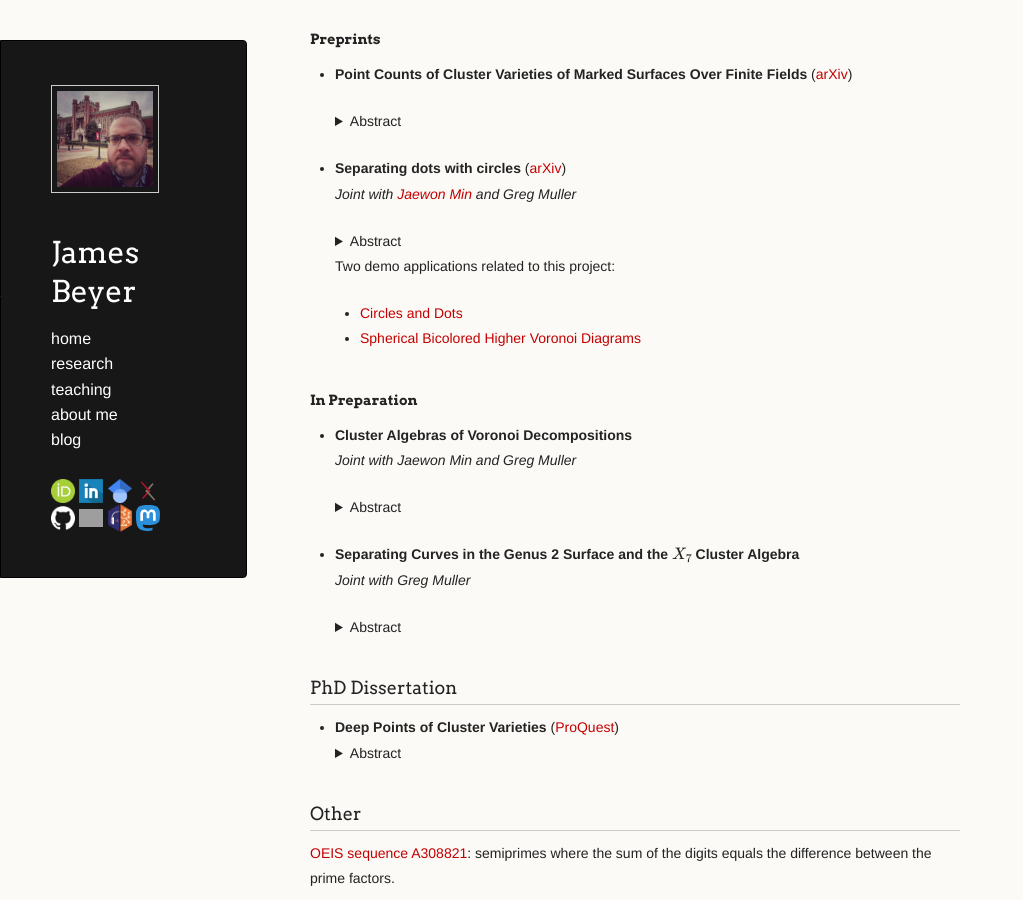
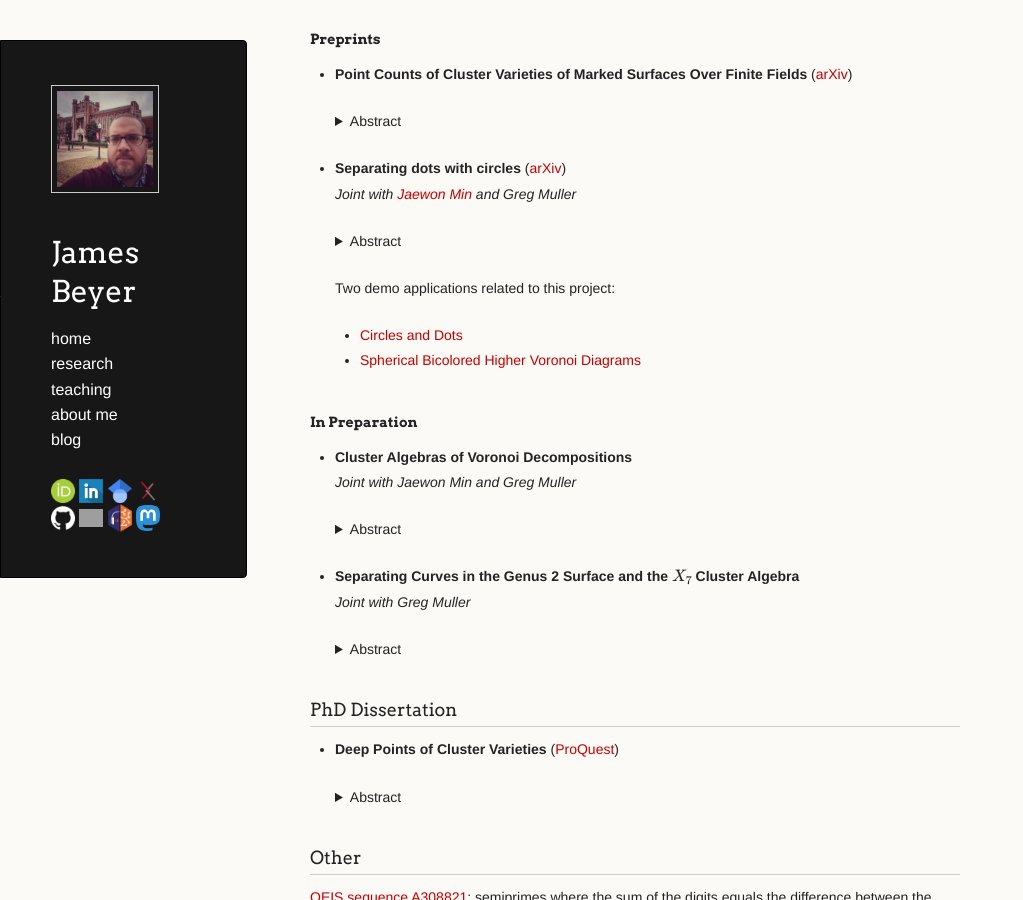
Before and after one commit to jebeyer/jebeyer.github.io, a Jekyll site: the page built from research.md, in a window 1280 px wide and 900 px high, scrolled down 517 px. Shown: the whole window, without its empty margins (0-1023 px from the left). Built offline with Jekyll 4.4.1, drawn with Linux system fonts in a browser that asks for light colours; a script that is not in the unit is left out; our own code applies the rules of GitHub Pages for plain Markdown files; grey boxes are pictures that could not be loaded.

Commit message:
Update research.md

```diff
--- a/research.md
+++ b/research.md
@@ -16,7 +16,7 @@
 
 * **Deep Points of Cluster Algebras** ([arXiv](https://arxiv.org/abs/2403.15589)) <br/>
    *Joint with [Greg Muller](https://math.ou.edu/~gmuller/)* <br/>
-   *Int. Math. Res. Not. IMRN*, Volume 2025, Issue 4, February 2025, [doi:10.1093/imrn/rnaf027](https://doi.org/10.1093/imrn/rnaf027) <br/>
+   *Int. Math. Res. Not. IMRN*, Volume 2025, Issue 4, February 2025, [doi:10.1093/imrn/rnaf027](https://doi.org/10.1093/imrn/rnaf027)
     <!-- details -->
     <!-- summary -->
     Abstract
@@ -27,7 +27,7 @@
 
 #### Preprints
 
-* **Point Counts of Cluster Varieties of Marked Surfaces Over Finite Fields** ([arXiv](https://arxiv.org/abs/2608.22208)) <br/>
+* **Point Counts of Cluster Varieties of Marked Surfaces Over Finite Fields** ([arXiv](https://arxiv.org/abs/2608.22208))
     <!-- details -->
     <!-- summary -->
     Abstract
@@ -37,7 +37,7 @@
     <!-- enddetails -->
 
 * **Separating dots with circles** ([arXiv](https://arxiv.org/abs/2505.22851)) <br/>
-   *Joint with [Jaewon Min](https://sites.google.com/view/jaewonmin/home) and Greg Muller* <br/>
+   *Joint with [Jaewon Min](https://sites.google.com/view/jaewonmin/home) and Greg Muller*
     <!-- details -->
     <!-- summary -->
     Abstract
@@ -45,6 +45,7 @@
 
     Given a finite set of points in general position in the plane or sphere, we count the number of ways to separate those points using two types of circles: circles through three of the points, and circles through none of the points (up to an equivalence). In each case, we show the number of circles which separate the points into subsets of size \\(k\\) and \\(l\\) is independent of the configuration of points, and we provide an explicit formula in each case. We also consider how the circles change as the configuration of dots varies continuously. We show that an associated higher order Voronoi decomposition of the sphere changes by a sequence of local moves. As a consequence, an associated cluster algebra is independent of the configuration of dots, and only depends on the number of dots and the order of the Voronoi decomposition.
     <!-- enddetails -->
+
    Two demo applications related to this project:
   * [Circles and Dots](./circles-and-dots/index.html)
   * [Spherical Bicolored Higher Voronoi Diagrams](./higher-voronoi/index.html)
@@ -52,7 +53,7 @@
 #### In Preparation
 
 * **Cluster Algebras of Voronoi Decompositions** <br/>
-   *Joint with Jaewon Min and Greg Muller* <br/>
+   *Joint with Jaewon Min and Greg Muller*
     <!-- details -->
     <!-- summary -->
     Abstract
@@ -62,7 +63,7 @@
     <!-- enddetails -->
 
 * **Separating Curves in the Genus 2 Surface and the \\( X_7 \\) Cluster Algebra** <br/>
-   *Joint with Greg Muller* <br/>
+   *Joint with Greg Muller*
     <!-- details -->
     <!-- summary -->
     Abstract
@@ -73,15 +74,16 @@
 
 ### PhD Dissertation
 
-* **Deep Points of Cluster Varieties** ([ProQuest](https://www.proquest.com/docview/3199939057?sourcetype=Dissertations%20&%20Theses)) <br/>
-   <details name="dissertation-abstract">
-     <summary>Abstract</summary>
-     <p>
-       (Includes portions of the above paper *Deep Points of Cluster Algebras*.) <br/>
-       We describe the deep points of cluster algebras of unpunctured polygons, unpunctured marked surfaces, punctured polygons, and punctured surfaces with at least two boundary marked points. As a consequence, we classify the deep points of cluster algebras of types \\(A_n\\) and \\(D_n\\). We also classify the deep points of the Markov cluster algebra and its upper cluster algebra.<br/>
-       We then study the deep points of cluster algebras of types \\(B_n\\), \\(C_n\\), and \\(F_4\\) via foldings of quivers of types \\(A_{2n-1}\\), \\(D_{n+1}\\) and \\(E_6\\), respectively.
-     </p>
-   </details>
+* **Deep Points of Cluster Varieties** ([ProQuest](https://www.proquest.com/docview/3199939057?sourcetype=Dissertations%20&%20Theses))
+    <!-- details -->
+    <!-- summary -->
+    Abstract
+    <!-- endsummary -->
+
+    (Includes portions of the above paper *Deep Points of Cluster Algebras*.) <br/>
+    We describe the deep points of cluster algebras of unpunctured polygons, unpunctured marked surfaces, punctured polygons, and punctured surfaces with at least two boundary marked points. As a consequence, we classify the deep points of cluster algebras of types \\(A_n\\) and \\(D_n\\). We also classify the deep points of the Markov cluster algebra and its upper cluster algebra.<br/>
+    We then study the deep points of cluster algebras of types \\(B_n\\), \\(C_n\\), and \\(F_4\\) via foldings of quivers of types \\(A_{2n-1}\\), \\(D_{n+1}\\) and \\(E_6\\), respectively.
+    <!-- enddetails -->
 
 ### Other
 
```
